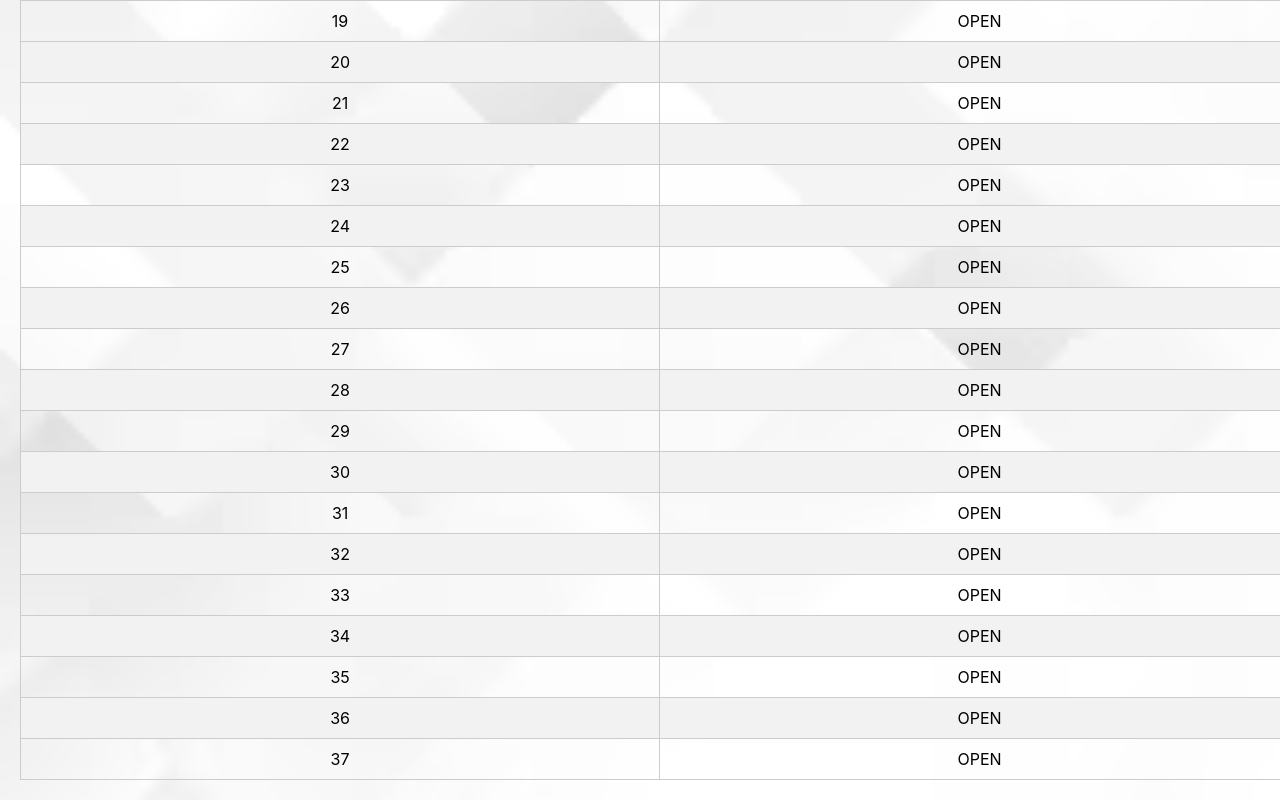
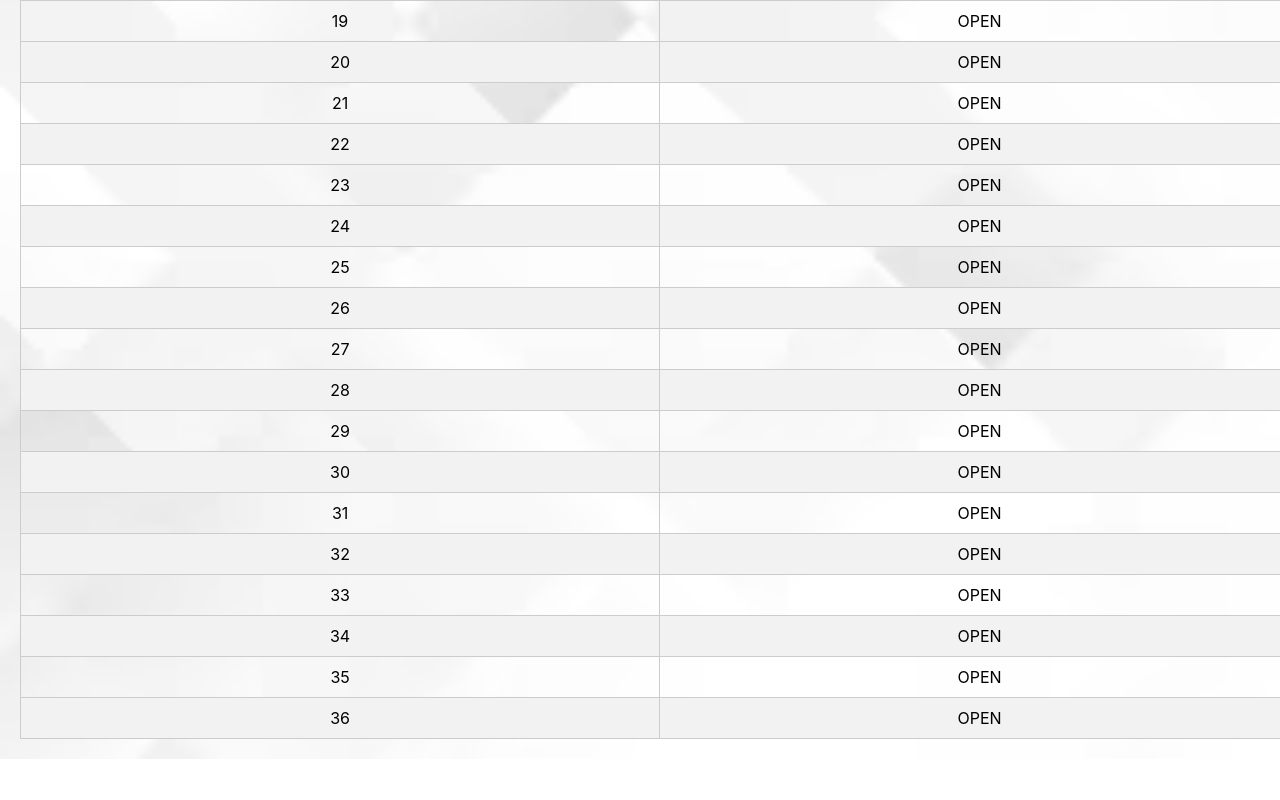
Before and after one commit to hafeefas/HCIParking, a React (Create React App) app: page / in a window 1280 px wide. Shown: the part 1663-2463 px from the top of the page. After the commit the page ends 2422 px from the top, so only its background shows below. Built offline with nearby package versions, Linux system fonts and the light colour scheme.

Commit message:
reduced spots to 36 and updated profile link

```diff
--- a/src/App.js
+++ b/src/App.js
@@ -8,7 +8,7 @@ import ReservedSpot from "./reservedSpots/reservedspots";
 
 function App() {
   const [spots, setSpots] = useState(new Map(
-    Array.from({ length: 37 }, (_, i) => [i + 1, "OPEN"])
+    Array.from({ length: 36 }, (_, i) => [i + 1, "OPEN"])
   ));
 
   const reserveSpot = (spotNumber) => {
--- a/src/components/Navbar.js
+++ b/src/components/Navbar.js
@@ -15,9 +15,6 @@ import AccountCircle from "@mui/icons-material/AccountCircle";
 import MoreIcon from "@mui/icons-material/MoreVert";
 import Drawer from "@mui/material/Drawer";
 import SpotsTable from "../spotstable/SpotsTable";
-
-
-
 
 
 const StyledInputBase = styled(InputBase)(({ theme }) => ({
@@ -93,7 +90,7 @@ export default function PrimarySearchAppBar({ spots}) {
       onClose={handleMenuClose}
     >
       <MenuItem onClick={handleMenuClose}>
-        <Link to='/user-profiles'> Profiles</Link>
+        <Link to='/user-profiles'> My Account</Link>
       </MenuItem>
     </Menu>
   );
```
